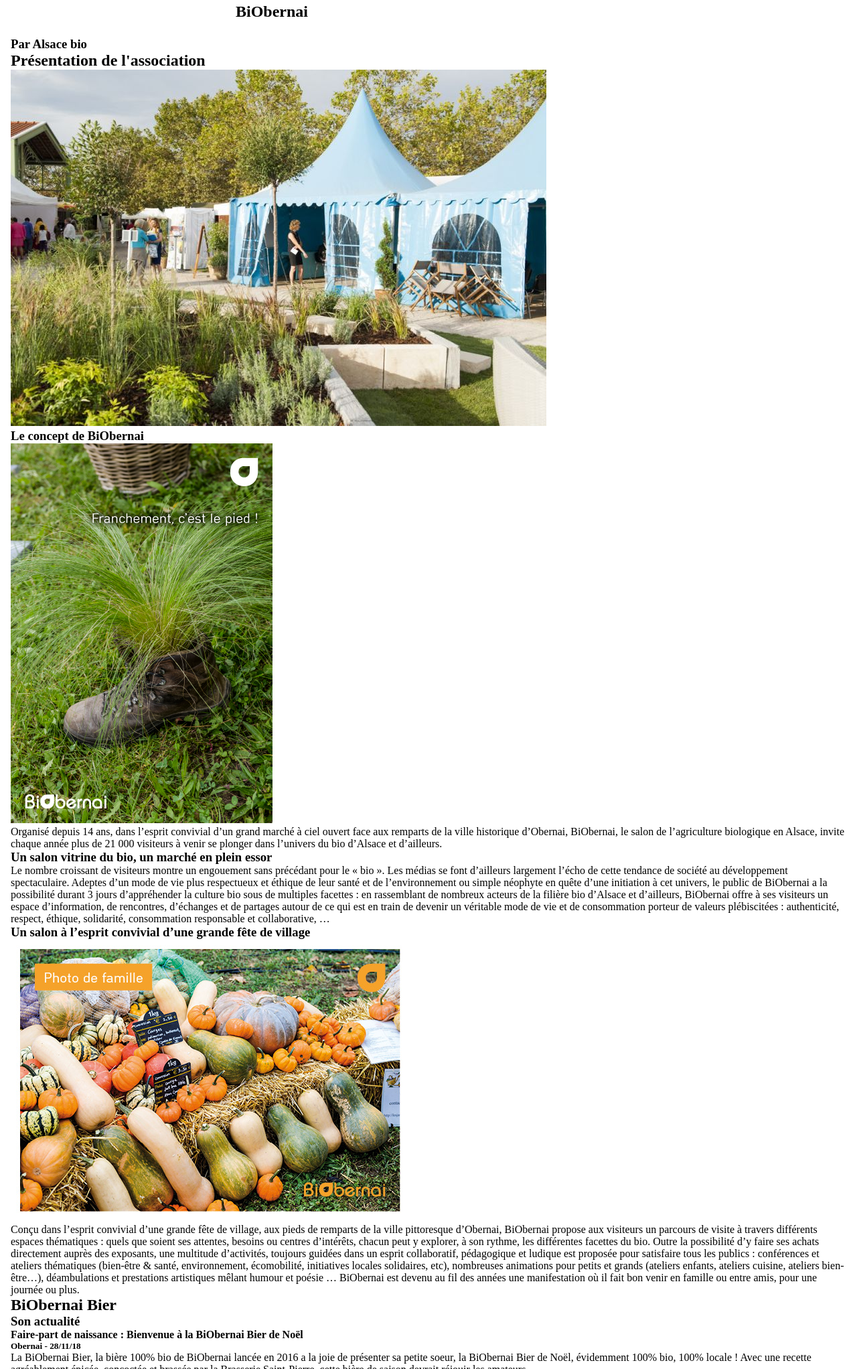
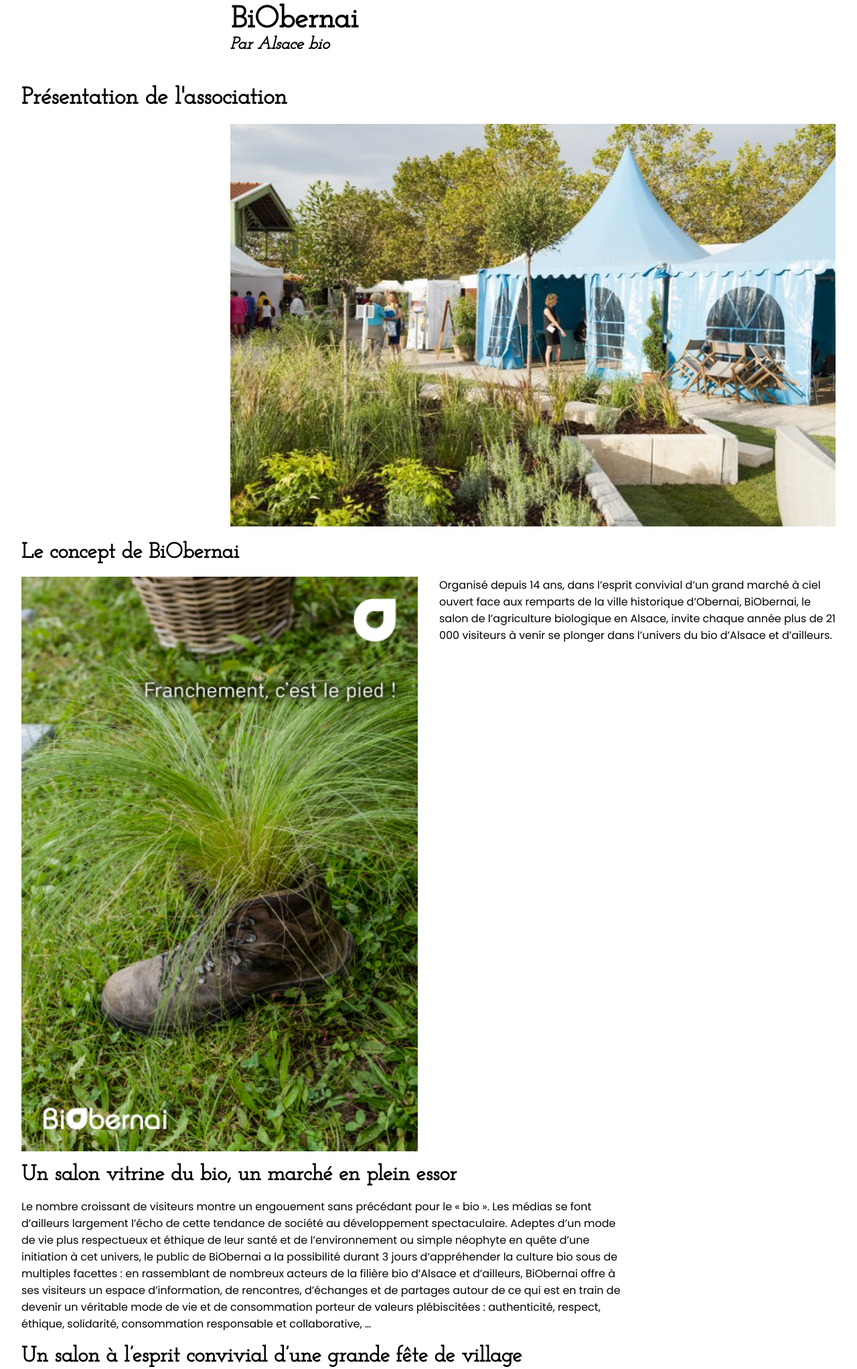
Before and after one commit to hugogehl/Projet1_Bretzel_vert, a plain HTML site: page asso_hugo.html in a window 1280 px wide. Shown: the part 120-2164 px from the top of the page at 67% size. Drawn offline with Linux system fonts and the light colour scheme.

Commit message:
Commencement css de la page asso

```diff
--- a/asso_hugo.css
+++ b/asso_hugo.css
@@ -2,20 +2,15 @@
     display: flex;
     background-color: antiquewhite;
     padding: 0 1em;
+    position: sticky;
+    top: 50px;
 }
 .test{
     background-color: blueviolet;
     width: 25%;
     margin: 1em;
-}
-
-.block_asso_hugo{
-    padding: 0 1em;
-}
-
-.titre_un{
-    padding: 0 25%;
-    margin: 1em;
+    position: sticky;
+    top: 50px;
 }
 
 /* Début css  version mobile*/
@@ -31,8 +26,8 @@
     height: 50px;
     display: flex;
     align-items: center;
+    top: 0;
     position: sticky;
-    top: 0;
 }
 
 .link_img{
@@ -43,6 +38,7 @@
 .logo{
     position: relative;
     height: 100%;
+    padding: 0 0.5em;
 }
 
 .nav_list{
@@ -117,6 +113,7 @@
     z-index: 1;
     -webkit-user-select: none;
     user-select: none;
+    padding: 0 0.5em;
 }
 
 #burger input{
@@ -141,18 +138,18 @@
     background: #cdcdcd;
     border-radius: 3px;
     z-index: 1;
-    transform-origin: 4px 0px;
+    transform-origin: 4px 0;
     transition: transform 0.5s cubic-bezier(0.77,0.2,0.05,1.0),
     background 0.5s cubic-bezier(0.77,0.2,0.05,1.0),
     opacity 0.55s ease;
 }
 
 #burger span:first-child{
-    transform-origin: 0% 0%;
+    transform-origin: 0 0;
 }
 
 #burger span:nth-last-child(2){
-    transform-origin: 0% 100%;
+    transform-origin: 0 100%;
 }
 
 /* Bouton close */
@@ -179,13 +176,108 @@
     background: grey;
     list-style-type: none;
     -webkit-font-smoothing: antialiased;
-    transform-origin: 0% 0%;
+    transform-origin: 0 0;
     transform: translate(100%, 0);
     transition: transform 0.5s cubic-bezier(0.77,0.2,0.05,1.0);
 }
 
 #burger input:checked ~ ul{
     transform: none;
+}
+
+/* Polices et marges */
+section{
+    margin: 0 1em;
+}
+
+p{
+    font-family: 'Poppins', sans-serif;
+    font-size: 16px;
+}
+
+h1, h2, h3, h4, h5{
+    font-family: 'Josefin Slab', serif;
+    margin: 0.6em 0;
+}
+
+h1{
+    font-size: 45px;
+    font-weight: bold;
+}
+
+h2{
+    font-size: 35px;
+}
+
+h3{
+    font-size: 32px;
+    width: 75%;
+}
+
+h4{
+    font-size: 25px;
+}
+
+h5{
+    font-size: 14px;
+    font-style: italic;
+}
+
+.titre_spe{
+    font-size: 25px;
+    font-style: italic;
+    padding: 0 25%;
+    margin: 2em 0.3em;
+    margin-top: -1em;
+}
+
+/* Mise en page body */
+.block_asso_hugo{
+    padding: 0 1em;
+}
+
+.titre_un{
+    padding: 0 25%;
+    margin: 0.6em 0.2em;
+}
+
+.img_presentation{
+    padding-left: 0.5em;
+    margin-left: 25%;
+    width: 75%;
+}
+
+.box{
+    display: flex;
+    flex-direction: row;
+}
+
+.img_botte{
+    padding-right: 1em;
+    width: 50%;
+}
+
+.text_botte{
+    padding-left: 1em;
+    width: 50%;
+}
+
+.text_presentation{
+    width: 75%;
+    margin-right: 25%;
+    padding-right: 0.5em;
+}
+
+.img_descri{
+    padding-right: 0.5em;
+    margin-right: 25%;
+    width: 75%;
+}
+
+.text_descri{
+    padding-left: 0.5em;
+    margin-left: 25%;
+    width: 75%;
 }
 
 /* Footer */
--- a/asso_hugo.html
+++ b/asso_hugo.html
@@ -39,27 +39,30 @@
 
         <section class="block_asso_hugo">
             <h1 class="titre_un">BiObernai</h1>
-            <h3 class="titre_trois">Par Alsace bio</h3>
+            <h3 class="titre_spe">Par Alsace bio</h3>
             <div class="mini_block_presentation" id="presentation">
                 <h2 class="titre_deux">Présentation de l'association</h2>
                 <img class="img_presentation" src="./Img_hugo/salon.jpg" alt="Image du salon BiObernai.">
                 <h3 class="titre_trois">Le concept de BiObernai</h3>
-                <img src="./Img_hugo/botte.jpg" alt="">
-                <p class="text_presentation">Organisé depuis 14 ans, dans l’esprit convivial d’un grand marché à ciel ouvert face aux remparts de la ville historique d’Obernai, BiObernai, le salon de l’agriculture biologique en Alsace, invite chaque année plus de 21 000 visiteurs à venir se plonger dans l’univers du bio d’Alsace et d’ailleurs.</p>
+                <div class="box">
+                    <img class="img_botte" src="./Img_hugo/botte.jpg" alt="Image d'une chaussure avec une plante qui pousse dedans">
+                    <p class="text_botte">Organisé depuis 14 ans, dans l’esprit convivial d’un grand marché à ciel ouvert face aux remparts de la ville historique d’Obernai, BiObernai, le salon de l’agriculture biologique en Alsace, invite chaque année plus de 21 000 visiteurs à venir se plonger dans l’univers du bio d’Alsace et d’ailleurs.</p>
+                </div>
                 <h3 class="titre_trois">Un salon vitrine du bio, un marché en plein essor</h3>
                 <p class="text_presentation">Le nombre croissant de visiteurs montre un engouement sans précédant pour le « bio ».
                     Les médias se font d’ailleurs largement l’écho de cette tendance de société au développement spectaculaire. Adeptes d’un mode de vie plus respectueux et éthique de leur santé et de l’environnement ou simple néophyte en quête d’une initiation à cet univers, le public de BiObernai a la possibilité durant 3 jours d’appréhender la culture bio sous de multiples facettes : en rassemblant de nombreux acteurs de la filière bio d’Alsace et d’ailleurs, BiObernai offre à ses visiteurs un espace d’information, de rencontres, d’échanges et de partages autour de ce qui est en train de devenir un véritable mode de vie et de consommation porteur de valeurs plébiscitées : authenticité, respect, éthique, solidarité, consommation responsable et collaborative, …</p>
                 <h3 class="titre_trois">Un salon à l’esprit convivial d’une grande fête de village</h3>
                 <img class="img_descri" src="./Img_hugo/courges.jpg" alt="Image d'une photo de famille, composé de diverse courges.">
-                <p class="text_presentation">Conçu dans l’esprit convivial d’une grande fête de village, aux pieds de remparts de la ville pittoresque d’Obernai, BiObernai propose aux visiteurs un parcours de visite à travers différents espaces thématiques : quels que soient ses attentes, besoins ou centres d’intérêts, chacun peut y explorer, à son rythme, les différentes facettes du bio. Outre la possibilité d’y faire ses achats directement auprès des exposants, une multitude d’activités, toujours guidées dans un esprit collaboratif, pédagogique et ludique est proposée pour satisfaire tous les publics : conférences et ateliers thématiques (bien-être & santé, environnement, écomobilité, initiatives locales solidaires, etc), nombreuses animations pour petits et grands (ateliers enfants, ateliers cuisine, ateliers bien-être…), déambulations et prestations artistiques mêlant humour et poésie …
+                <p class="text_descri">Conçu dans l’esprit convivial d’une grande fête de village, aux pieds de remparts de la ville pittoresque d’Obernai, BiObernai propose aux visiteurs un parcours de visite à travers différents espaces thématiques : quels que soient ses attentes, besoins ou centres d’intérêts, chacun peut y explorer, à son rythme, les différentes facettes du bio. Outre la possibilité d’y faire ses achats directement auprès des exposants, une multitude d’activités, toujours guidées dans un esprit collaboratif, pédagogique et ludique est proposée pour satisfaire tous les publics : conférences et ateliers thématiques (bien-être & santé, environnement, écomobilité, initiatives locales solidaires, etc), nombreuses animations pour petits et grands (ateliers enfants, ateliers cuisine, ateliers bien-être…), déambulations et prestations artistiques mêlant humour et poésie …
                     BiObernai est devenu au fil des années une manifestation où il fait bon venir en famille ou entre amis, pour une journée ou plus.</p>
             </div>
             <div class="mini_block_biere" id="biere">
                 <h2 class="titre_deux">BiObernai Bier</h2>
                 <div>
                     <h3 class="titre_trois">Son actualité</h3>
-                    <h4 class="titre_quatre">Faire-part de naissance : Bienvenue à la BiObernai Bier de Noël </h4>
-                    <h5 class="titre_cinq">Obernai  - 28/11/18</h5>
+                    <img class="img_biere" src="./Img_hugo/biere_no.jpg" alt="Bière de Noël de BiObernai Bier.">
+                    <h4 class="titre_biere">Faire-part de naissance : Bienvenue à la BiObernai Bier de Noël </h4>
+                    <h5 class="titre_biere">Obernai  - 28/11/18</h5>
                     <p class="text_biere">La BiObernai Bier, la bière 100% bio de BiObernai lancée en 2016 a la joie de présenter sa petite soeur, la BiObernai Bier de Noël, évidemment 100% bio, 100% locale ! Avec une recette agréablement épicée, concoctée et brassée par la Brasserie Saint-Pierre, cette bière de saison devrait réjouir les amateurs.</p>
                     <p class="ss_titre">Laissons son créateur la présenter</p>
                     <p class="text_biere">Cette bière se caractérise par la générosité des ingrédients qui la composent. Sa mousse est aussi gourmande que moelleuse, sa richesse aromatique est dominée par un subtil mélange d’épices de Noël, de cannelle et de mandarine. Sa fine amertume est donnée par des houblons bio d’Alsace. Un mélange de 4 malts soigneusement sélectionnés lui offre une teinte cuivrée et une note de céréales douce.</p>
@@ -68,14 +71,13 @@
                         <li>100% purs malts d'orge bio</li>
                     </ul>
                     <p>Alc.6%. Bière bio de fermentation haute, non filtrée et non pasteurisée. Brassée et embouteillée à Saint-Pierre, en Alsace !</p>
-                    <img src="./Img_hugo/biere_no.jpg" alt="Bière de Noël de BiObernai Bier.">
                     <p class="ss_titre">En vente dès maintenant dans quelques points de vente choisis.</p>
                     <ul class="list_biere">
                         <li>Boutique de la Brasserie Saint-Pierre (Saint Pierre)</li>
                         <li>Magasins bio LA SOURCE (Barr et Obernai)</li>
                         <li>Carrefour contact (Epfig)</li>
                     </ul>
-                    <p class="text_biere">Et aussi à venir déguster et acheter sur le marché de Noël d'Obernai à partir du 1er décembre - Chalet de la Brasserie Saint-Pierre</p>
+                        <p class="text_biere">Et aussi à venir déguster et acheter sur le marché de Noël d'Obernai à partir du 1er décembre - Chalet de la Brasserie Saint-Pierre</p>
                     <h4 class="titre_quatre">La BiOBernai Bier accueille la toute jeune Barbe Verte</h4>
                     <h5 class="titre_cinq">Obernai  - 12/09/18 </h5>
                     <img src="./Img_hugo/meteor.jpg" alt="Affiche BiObernai Bier accueille la première bière bio de météor.">
```
Also changed, not shown: index.html (+12 -10 lines), style.css (+4 -4 lines).
